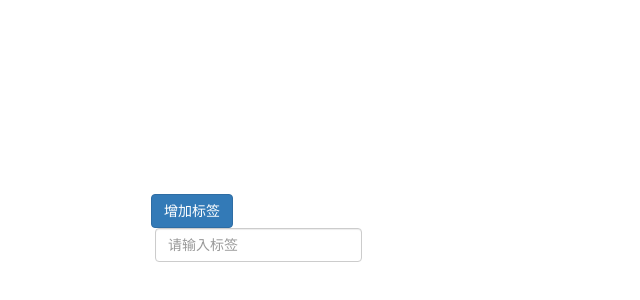
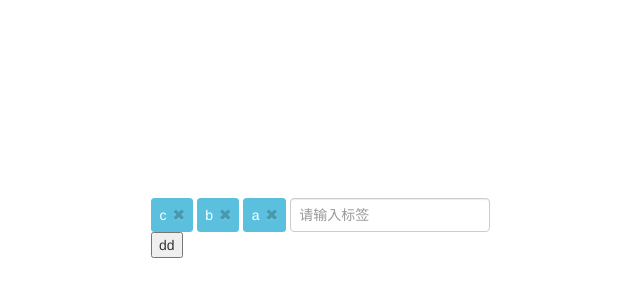
Before and after one commit to lleobox/bootstrap-tags, a website: page index.html in a window 1280 px wide. Shown: the part 6-306 px from the top of the page, without its empty margins (219-859 px from the left). Drawn offline with nearby package versions, Linux system fonts and the light colour scheme; files that its build step writes are made by us from their sources.

Commit message:
实现标签的增加、删除等常见功能 具体方法见 demo

```diff
--- a/index.html
+++ b/index.html
@@ -4,7 +4,7 @@
     <meta charset="UTF-8">
     <title>bootstrap-tags</title>
     <link rel="stylesheet" href="bower_components/bootstrap/dist/css/bootstrap.min.css">
-    <link rel="stylesheet" href="dist/style.min.css">
+    <link rel="stylesheet" href="src/style.css">
     <style>
         .container {
             margin-top: 200px;
@@ -14,24 +14,20 @@
 <body>
 <div class="container">
     <div class="col-md-6 col-md-offset-3">
-        <form action="#">
-            <button class="btn btn-primary" id="append-tag">增加标签</button>
-            <div id="tags">
-                <div class="tags-area tags-concontrol">
-                </div>
-                <div class="input-area tags-concontrol">
-                    <input type="text" name="tags" id="tags_new" placeholder="请输入标签" class="form-control">
-                </div>
-            </div>
+        <form>
+            <input type="text" name="tags" id="tags" placeholder="请输入标签" class="form-control" data-toggle="tags">
         </form>
+        <button id="btn">dd</button>
     </div>
 </div>
 
 <script src="bower_components/jquery/dist/jquery.min.js"></script>
 <script src="bower_components/bootstrap/dist/js/bootstrap.min.js"></script>
-<script src="dist/tags.min.js"></script>
+<script src="src/tags.js"></script>
 <script>
-    initTags()
+    $('#btn').click(function () {
+        $('form').submit();
+    });
 </script>
 </body>
 </html>
--- a/src/style.css
+++ b/src/style.css
@@ -1,22 +1,18 @@
-#tags {
-    position: relative;
+.form-tags span, .input-tags {
+    padding: .3em .6em .3em;
+    display: inline-block;
+    font-size: 14px;
+    margin: 4px 4px 0 0;
+    line-height: 26px;
+    font-weight: normal;
 }
 
-#tags i {
+.form-tags i {
     font-size: 12px;
-    line-height: 20px;
+    line-height: 25px;
+    padding-left: 6px;
 }
 
-.tags-concontrol {
-    display: inline-block;
+.input-tags {
+    width: auto;
 }
-
-.tag-item {
-    background-color: #2aabd2;
-    color: #fff;
-    display: inline-block;
-    padding: 6px 12px;
-    margin: 0 4px 3px 0;
-    border-radius: 2px;
-    cursor: pointer;
-}
--- a/src/tags.js
+++ b/src/tags.js
@@ -1,30 +1,102 @@
 /**
  * Created by lleohao on 2016/3/7.
  */
-;(function (w) {
-    var $tags_area = $('.tags-area'),
-        $tags = $('#tags');
+'use strict'
+;
+(function ($) {
+    var Tags = function (elems) {
+        elems = elems || '';
+        if (!elems) {
+            return;
+        }
 
-    function addTags(name) {
-        var elementStr = '<span class="tag-item">' + name + '&nbsp;&nbsp;<i class="glyphicon glyphicon-remove close"></i></span>';
-        $tags_area.append($(elementStr));
-        bindCloseEvent();
-    }
-
-    function bindCloseEvent() {
-        $('.close', content = $tags).on('click', function () {
-            $(this).parent().remove();
+        var self = this;
+        elems.each(function (key, elem) {
+            // 如果 input 元素外有 div 包裹则跳过
+            if ($(elem).parent('div.form-tags')[0]) {
+                return;
+            }
+            $(elem).wrap($('<div class="form-tags"></div>')).hide(); // 隐藏原来的 input
+            var input = $('<input class="input-tags form-control" placeholder="请输入标签"/>').insertAfter($(elem));
+            self.bind(input); // 绑定事件
         })
-    }
-
-    var init = function (srcElement) {
-        var srcElement = srcElement ? $(srcElement) : $('input[name="tags"]');
-
     };
 
-    $('#append-tag').on('click', function () {
-        addTags("ok");
-    });
+    Tags.prototype = {
+        // 设置默认添加的标签
+        set: function (elems, values) {
+            var self = $(elems),
+                Tags = this;
 
-    w.initTags = init;
-})(window);
+            elems.each(function (key, elem) {
+                for (var key in values) {
+                    var tag = $('<span class="label label-info">' + values[key] + '<i class="glyphicon glyphicon-remove close"></i></span>');
+                    tag.children('i').click(click); // 给新增的标签添加处理事件
+                    self.after(tag);
+                    Tags.value(tag);  // 设置隐藏的‘真正’表单的 value 值
+                }
+            });
+        },
+        // 给 input 元素绑定事件
+        bind: function (elem) {
+            var Tags = this,
+                self = $(elem);
+
+            elem.keydown(function (event) {
+                 var keycode = (event.keyCode ? event.keyCode : event.which );
+
+                // 输入框为空并且按退格键则清除输入框前一个标签
+                if (keycode == '8' && self.val() == '') {
+                    self.prev('span').remove();
+                    Tags.value(self);
+                }
+            });
+
+            elem.keypress(function (event) {
+                var self = $(elem), // 保存当前 input 元素
+                    keycode = (event.keyCode ? event.keyCode : event.which );
+
+                // enter code 13
+                if (keycode != '13') {
+                    return;
+                }
+                var text = self.val();
+                if (!text) { // 未输入任何值则不处理
+                    return;
+                }
+
+                var tag = $('<span class="label label-info">' + text.trim() + '<i class="glyphicon glyphicon-remove close"></i></span>');
+                self.before(tag).val(''); // 插入标签元素，并将输入框清空
+                tag.children('i').click(click);         // 给标签增加点击事件
+                Tags.value(self);         // 将新增的值设置在隐藏的输入框中
+            });
+        },
+
+        value: function (elem) {
+            var hideInput = elem.prevAll('input'),
+                tags = elem.parent().children('span.label'),
+                values = [];
+            tags.each(function (key, tag) {
+                values.push($(tag).text());
+            });
+            return hideInput.val(values);
+        }
+    };
+
+    var click = function () {
+        var _self = $(this).parent().nextAll('input.input-tags');
+        $(this).parent().remove();
+        new Tags().value(_self);
+    };
+
+    $.fn.tags = function () {
+        var tags = new Tags(this);
+        var values = Array.prototype.slice.call(arguments);
+        tags.set(this, values);
+        return this;
+    };
+})(jQuery);
+
+$(function () {
+    $('[data-toggle="tags"]').tags('a','b','c');
+});
```
Also changed, not shown: dist/style.min.css, dist/tags.min.js.
